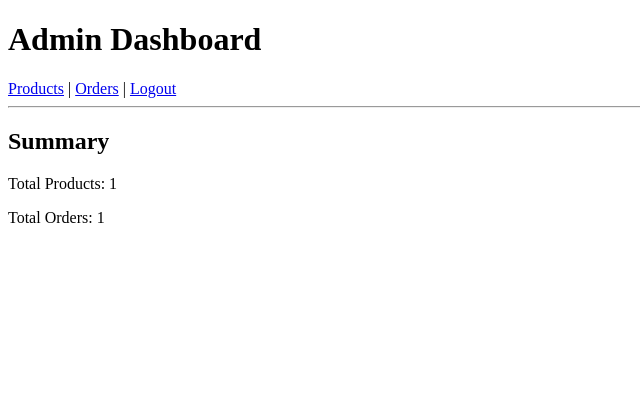
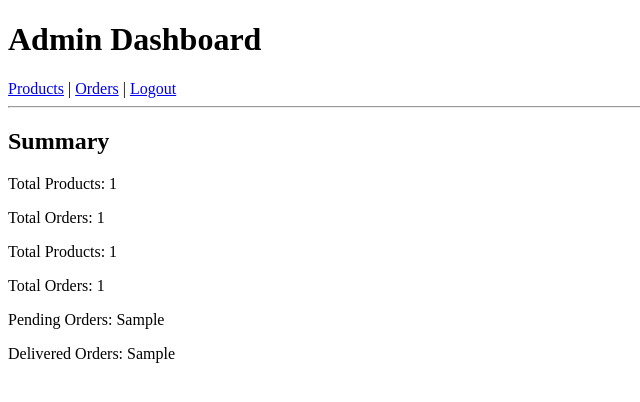
Before and after one commit to skdariyasafru/shopadmin, a Flask app: template templates/admin/dashboard.html in a window 1280 px wide. Shown: the top 402 px of the page, without its empty margins (0-640 px from the left). Run offline with Flask 3, Linux system fonts and the light colour scheme; the template is opened without the code that fills it: most values are stand-ins (such as "Sample title", 1, 10 or a date in 2020).

Commit message:
Update dashboard.html

```diff
--- a/templates/admin/dashboard.html
+++ b/templates/admin/dashboard.html
@@ -17,6 +17,9 @@
 
 <p>Total Products: {{ products|length }}</p>
 <p>Total Orders: {{ orders|length }}</p>
-
+<p>Total Products: {{ product_count }}</p>
+<p>Total Orders: {{ order_count }}</p>
+<p>Pending Orders: {{ pending_orders }}</p>
+<p>Delivered Orders: {{ delivered_orders }}</p>
 </body>
 </html>
```
